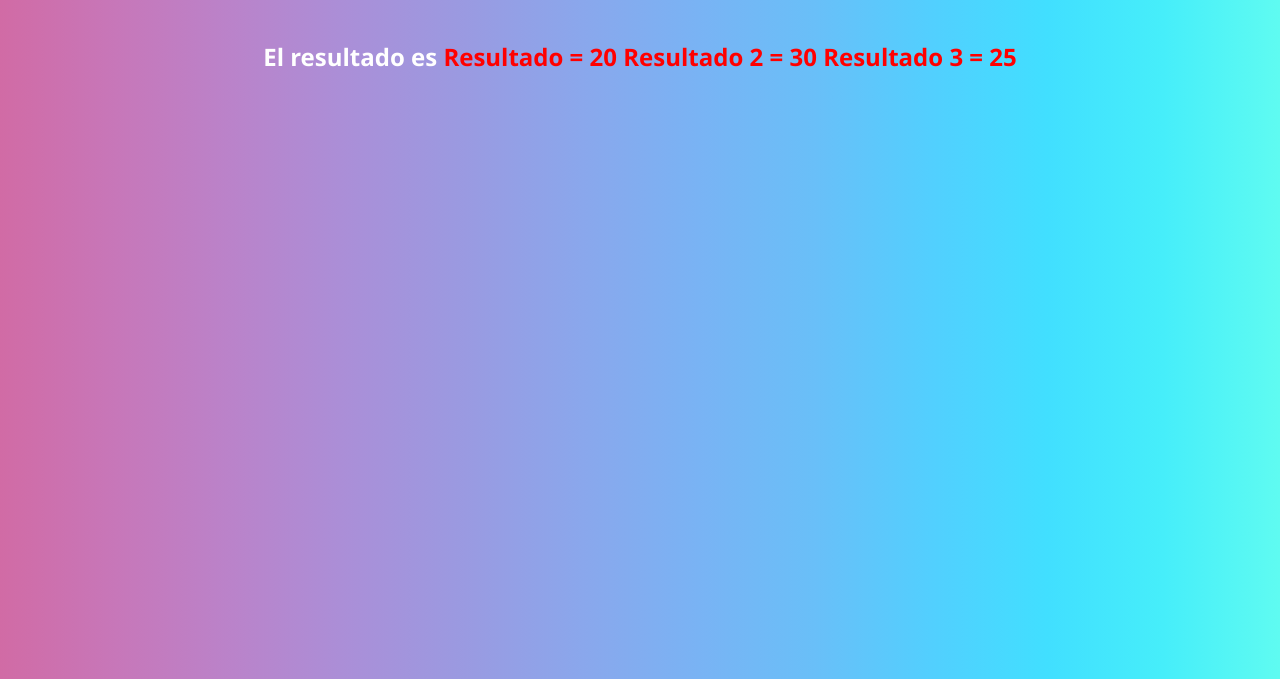
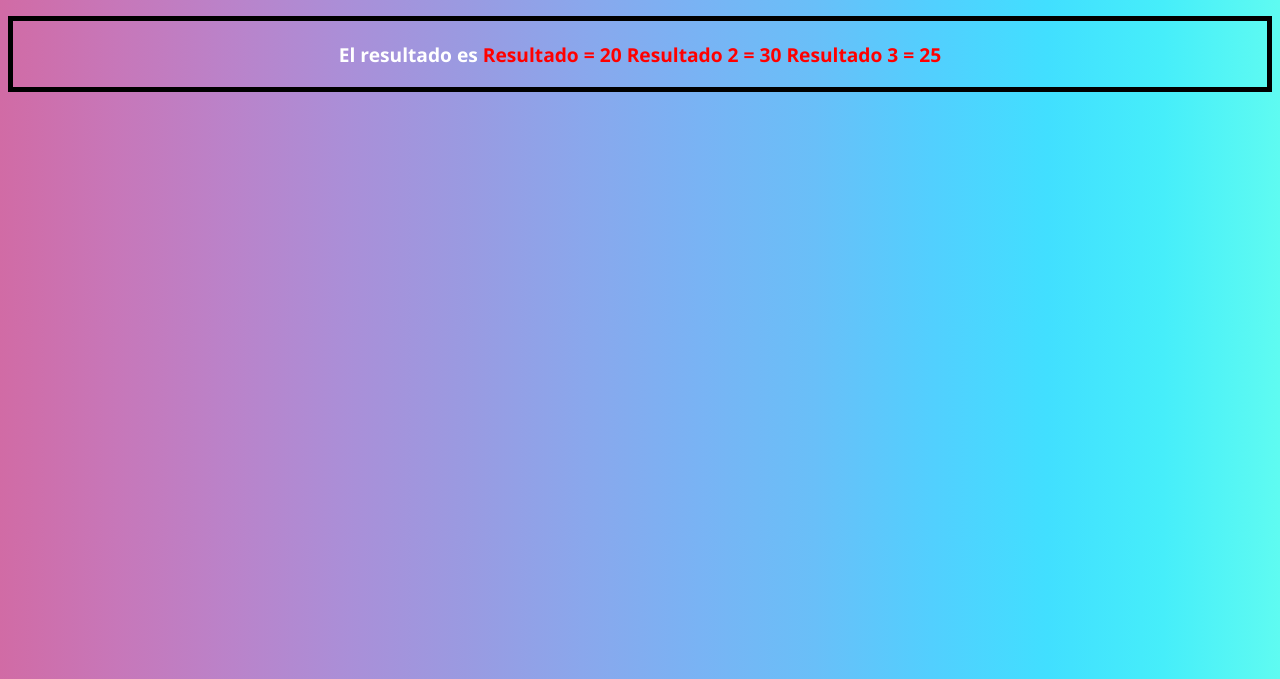
Before and after one commit to sk20011/ejercicios-javascript, a plain HTML site: page Ejercico-01/index.html in a window 1280 px wide. Shown: the part 121-800 px from the top of the page. Drawn offline with Linux system fonts and the light colour scheme.

Commit message:
Guardado v4.0

```diff
--- a/Ejercico-01/style.css
+++ b/Ejercico-01/style.css
@@ -21,7 +21,17 @@ h1:hover{
 
 }
 
-p{
-    font-size: 1.5rem;
+article{
+    font-size: 1.2rem;
     text-align: center;
+    border: 5px solid black;
+    display: flex;
+    justify-content: center;
+    align-items: center;
+    transition: all 0.33s ease-in-out;
 }
+
+article:hover{
+    transform: scale(1.1);
+    box-shadow: 0 0 25px;
+}
```
